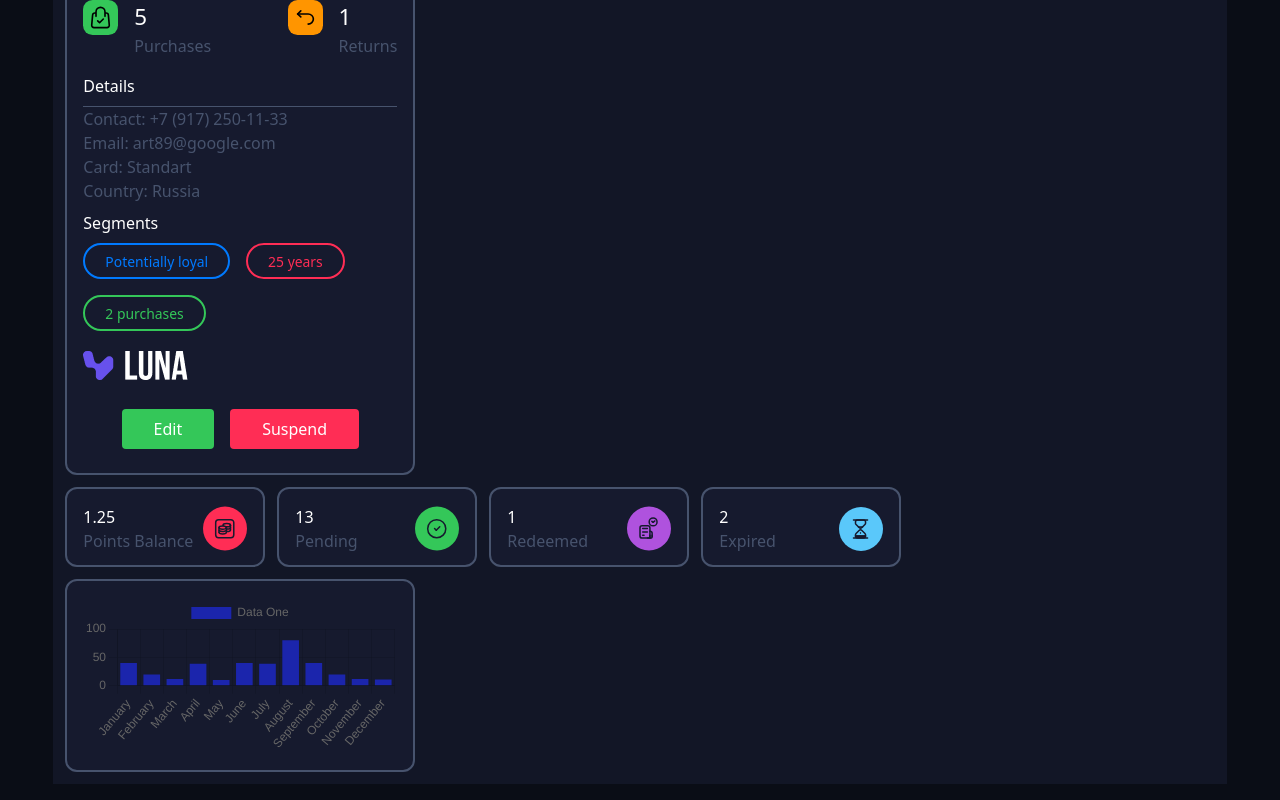
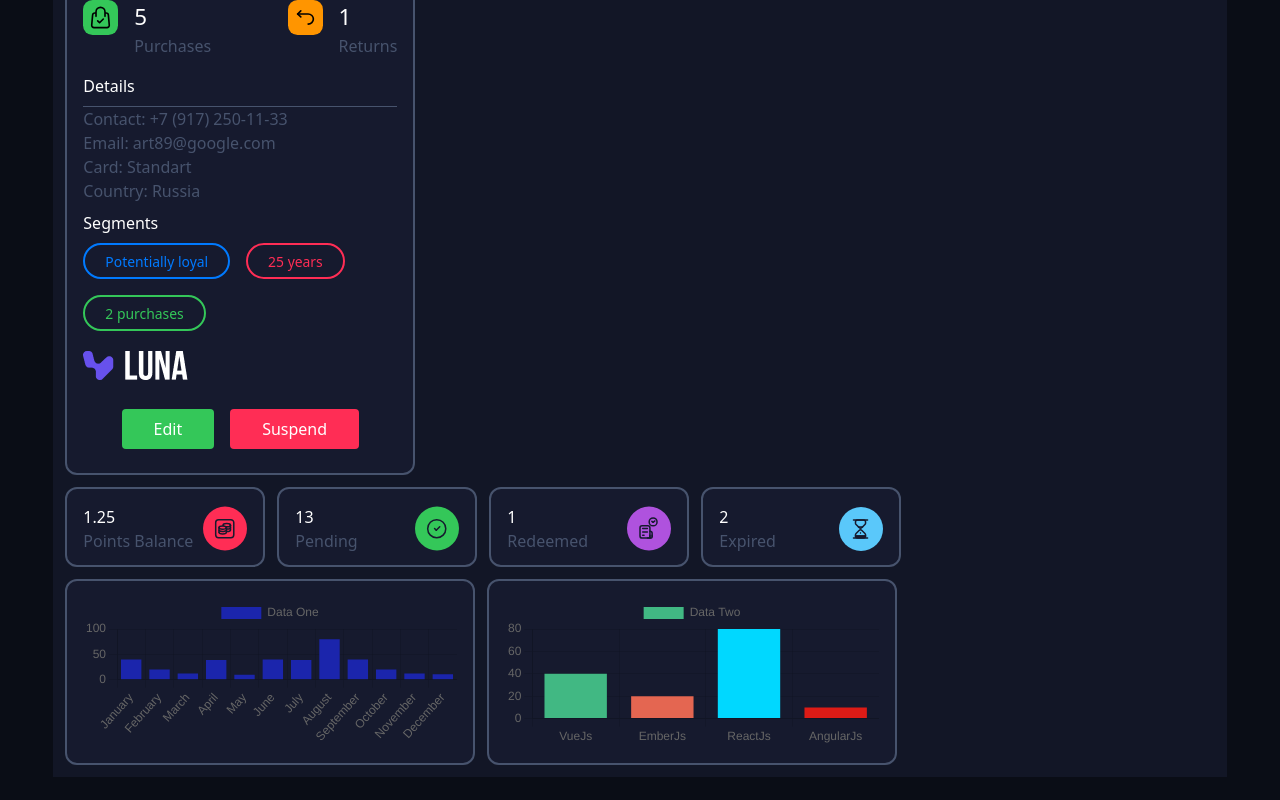
Before and after one commit to Helton-Carlos/services-for-loyalty-programs, a Vue app: page /dashboard in a window 1280 px wide. Shown: the part 357-1157 px from the top of the page. Built offline with nearby package versions, Linux system fonts and the light colour scheme.

Commit message:
feat: add more chart

```diff
--- a/src/components/Chart/Chart.vue
+++ b/src/components/Chart/Chart.vue
@@ -1,4 +1,5 @@
 <script setup lang="ts">
+import { chatData, chatOptions } from "./chartConfig";
 import { Bar } from "vue-chartjs";
 import {
   Chart as ChartJS,
@@ -18,38 +19,12 @@ ChartJS.register(
   CategoryScale,
   LinearScale
 );
-
-const chartData = {
-  labels: [
-    "January",
-    "February",
-    "March",
-    "April",
-    "May",
-    "June",
-    "July",
-    "August",
-    "September",
-    "October",
-    "November",
-    "December",
-  ],
-  datasets: [
-    {
-      label: "Data One",
-      backgroundColor: "#1B25AC",
-      data: [40, 20, 12, 39, 10, 40, 39, 80, 40, 20, 12, 11],
-    },
-  ],
-};
-
-const chartOptions = {
-  responsive: true,
-};
 </script>
 
 <template>
-  <div class="w-full bg-gray-card border-2 p-4 rounded-xl md:w-[350px]">
-    <Bar id="my-chart-id" :options="chartOptions" :data="chartData" />
+  <div v-for="(data, index) in chatData" :key="index">
+    <div class="w-full bg-gray-card border-2 p-4 rounded-xl md:w-[410px]">
+      <Bar id="my-chart-id" :options="chatOptions" :data="data" />
+    </div>
   </div>
 </template>
--- /dev/null
+++ b/src/components/Chart/chartConfig.ts
@@ -0,0 +1,40 @@
+export const chatData = [
+  {
+    labels: [
+      "January",
+      "February",
+      "March",
+      "April",
+      "May",
+      "June",
+      "July",
+      "August",
+      "September",
+      "October",
+      "November",
+      "December",
+    ],
+    datasets: [
+      {
+        label: "Data One",
+        backgroundColor: "#1B25AC",
+        data: [40, 20, 12, 39, 10, 40, 39, 80, 40, 20, 12, 11],
+      },
+    ],
+  },
+  {
+    labels: ["VueJs", "EmberJs", "ReactJs", "AngularJs"],
+    datasets: [
+      {
+        label: "Data Two",
+        backgroundColor: ["#41B883", "#E46651", "#00D8FF", "#DD1B16"],
+        data: [40, 20, 80, 10],
+      },
+    ],
+  },
+];
+
+export const chatOptions = {
+  responsive: true,
+  maintainAspectRatio: false,
+};
--- a/src/pages/DashBoard.vue
+++ b/src/pages/DashBoard.vue
@@ -53,7 +53,9 @@ const cardInfos = reactive([
                 />
               </div>
 
-              <Chart />
+              <div class="flex flex-wrap gap-3">
+                <Chart />
+              </div>
             </div>
           </div>
         </div>
--- a/src/pages/SingIn.vue
+++ b/src/pages/SingIn.vue
@@ -17,7 +17,8 @@ function singIn() {
 </script>
 
 <template>
-  <div class="w-5/6 mx-auto md:w-1/3">
+  <div>
+    <div class="w-5/6 mx-auto mt-12 md:w-1/3">
       <div class="bg-secondary flex flex-col gap-1 p-4 mt-8 text-white">
         <h3 class="text-2xl font-bold">Sing In</h3>
 
@@ -56,4 +57,5 @@ function singIn() {
         </p>
       </div>
     </div>
+  </div>
 </template>
```
Lines whose indentation alone changed are shown as unchanged.
